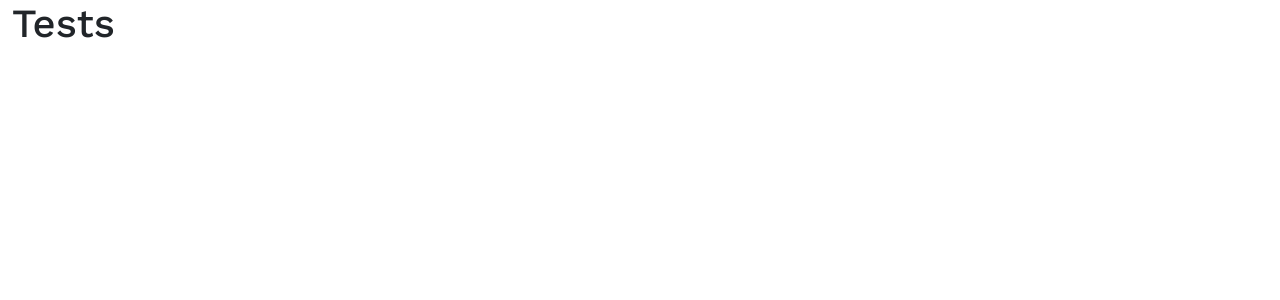
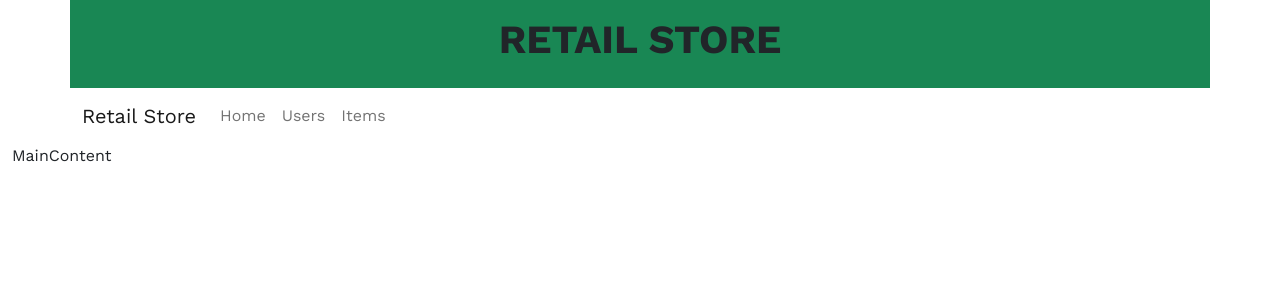
Before and after one commit to vincent-guizot/vincent-inventory-management, a React (Create React App) app in the folder client/: page / in a window 1280 px wide. Shown: the top 300 px of the page. Built offline with nearby package versions, Linux system fonts and the light colour scheme.

Commit message:
designing components pages

```diff
--- a/client/src/App.css
+++ b/client/src/App.css
@@ -1,6 +1,9 @@
 @import url("https://fonts.googleapis.com/css2?family=Work+Sans:ital,wght@0,100;0,200;0,300;0,400;0,500;0,600;0,700;0,800;0,900;1,100;1,200;1,300;1,400;1,500;1,600;1,700;1,800;1,900&display=swap");
-
 
 body {
   font-family: "Work Sans", sans-serif;
 }
+
+.banner-title {
+  font-weight: 700;
+}
--- a/client/src/App.js
+++ b/client/src/App.js
@@ -4,12 +4,18 @@ import "bootstrap/dist/js/bootstrap.js";
 import "./App.css";
 import { BrowserRouter, Routes, Route } from "react-router-dom";
 
+// Components
+import Banner from './components/Banner'
+import MenuBar from "./components/MenuBar"
+import MainContent from "./components/MainContent"
+
 function App() {
   return (
     <BrowserRouter>
       <div className="container-fluid">
-        <h1>Tests</h1>
-
+        <Banner/>
+        <MenuBar/>
+        <MainContent/>
       </div>
     </BrowserRouter>
   );
--- a/client/src/components/Banner.js
+++ b/client/src/components/Banner.js
@@ -0,0 +1,11 @@
+import React from 'react'
+
+const Banner = () => {
+  return (
+    <div className='container text-center p-3 bg-success'>
+        <h1 className='banner-title'>RETAIL STORE</h1>
+    </div>
+  )
+}
+
+export default Banner
--- a/client/src/components/MainContent.js
+++ b/client/src/components/MainContent.js
@@ -0,0 +1,9 @@
+import React from 'react'
+
+const MainContent = () => {
+  return (
+    <div>MainContent</div>
+  )
+}
+
+export default MainContent
--- a/client/src/components/MenuBar.js
+++ b/client/src/components/MenuBar.js
@@ -0,0 +1,48 @@
+import React from "react";
+import { Link } from 'react-router-dom'
+
+const MenuBar = () => {
+  return (
+    <>
+      <nav className="navbar navbar-expand-lg bg-body-tertiary">
+        <div className="container">
+          <Link className="navbar-brand" to="/">
+            Retail Store
+          </Link>
+          <button
+            className="navbar-toggler"
+            type="button"
+            data-bs-toggle="collapse"
+            data-bs-target="#navbarNav"
+            aria-controls="navbarNav"
+            aria-expanded="false"
+            aria-label="Toggle navigation"
+          >
+            <span className="navbar-toggler-icon"></span>
+          </button>
+          <div className="collapse navbar-collapse" id="navbarNav">
+            <ul className="navbar-nav">
+              <li className="nav-item">
+                <Link className="nav-link" to="/">
+                  Home
+                </Link>
+              </li>
+              <li className="nav-item">
+                <Link className="nav-link" to="/users">
+                  Users
+                </Link>
+              </li>
+              <li className="nav-item">
+                <Link className="nav-link" to="/items">
+                  Items
+                </Link>
+              </li>
+            </ul>
+          </div>
+        </div>
+      </nav>
+    </>
+  );
+};
+
+export default MenuBar;
```
Also changed, not shown: client/src/pages/Home.js (+9 -0 lines), client/src/pages/Item.js (+9 -0 lines), client/src/pages/User.js (+9 -0 lines).
